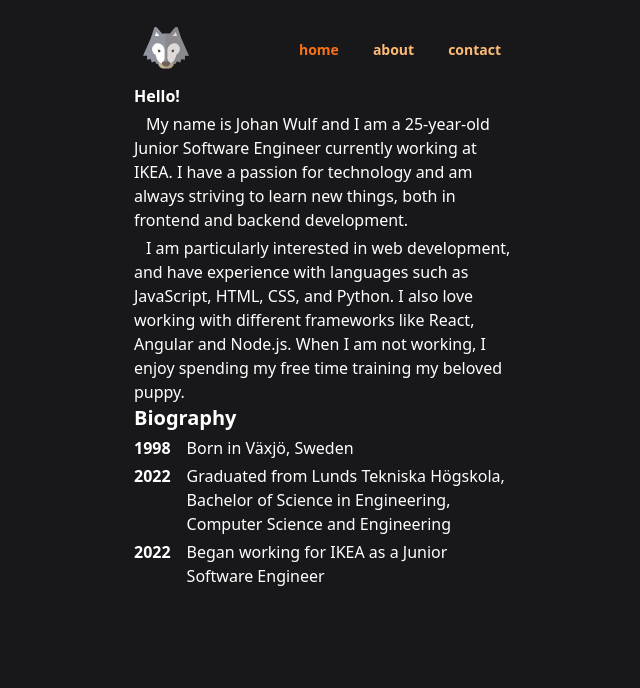
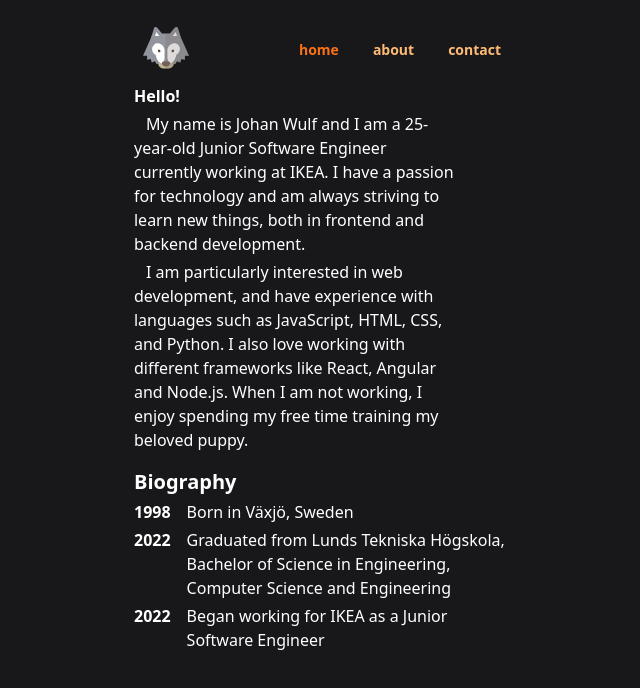
Before and after one commit to johanwulf/johanwulf.github.io, a React (Vite) app: page / in a window 1280 px wide. Shown: the top 688 px of the page, without its empty margins (310-950 px from the left). Built offline with nearby package versions, Linux system fonts and the light colour scheme.

Commit message:
styling changes

```diff
--- a/src/App.tsx
+++ b/src/App.tsx
@@ -20,7 +20,7 @@ function App() {
     setFade(true);
     setTimeout(() => {
       setFade(false);
-    }, 500);
+    }, 300);
   };
 
   const handleLogoClick = () => {
@@ -29,16 +29,6 @@ function App() {
     setTimeout(() => {
       setShowChat(false);
     }, 1000);
-  };
-
-  const handleButtonClick = (input: string) => {
-    switch (input) {
-      case "linkedin":
-        break;
-
-      default:
-        break;
-    }
   };
 
   return (
@@ -87,28 +77,31 @@ function App() {
             </button>
           </div>
         </div>
-        <div>
         <div
-            className={`flex flex-col gap-1 transition-all duration-500 ease-in-out absolute w-96 opacity-100 text-white`}
+          className={`flex flex-col gap-1 transition-all duration-500 ease-in-out w-80 opacity-100 text-white mb-4`}
         >
           <p className="text-l font-semibold">Hello!</p>
           <div className="indent-3">
             My name is Johan Wulf and I am a 25-year-old Junior Software
-              Engineer currently working at IKEA. I have a passion for
-              technology and am always striving to learn new things, both in
-              frontend and backend development.
+            Engineer currently working at IKEA. I have a passion for technology
+            and am always striving to learn new things, both in frontend and
+            backend development.
           </div>
           <div className="indent-3">
-              I am particularly interested in web development, and have
-              experience with languages such as JavaScript, HTML, CSS, and
-              Python. I also love working with different frameworks like React,
-              Angular and Node.js. When I am not working, I enjoy spending my
-              free time training my beloved puppy.
+            I am particularly interested in web development, and have experience
+            with languages such as JavaScript, HTML, CSS, and Python. I also
+            love working with different frameworks like React, Angular and
+            Node.js. When I am not working, I enjoy spending my free time
+            training my beloved puppy.
           </div>
         </div>
+        <div>
+          {view === View.HOME && (
             <div
-            className={`flex flex-col gap-1 transition-all duration-500 ease-in-out absolute w-96 mt-80 ${
-              view === View.HOME && fade === false ? "opacity-100" : "opacity-0"
+              className={`flex flex-col gap-1 transition-all duration-500 ease-in-out w-96 ${
+                view === View.HOME && fade === false
+                  ? "opacity-100"
+                  : "opacity-0"
               }`}
             >
               <h1 className="text-xl text-white font-bold">Biography</h1>
@@ -130,9 +123,10 @@ function App() {
                 </p>
               </div>
             </div>
-
+          )}
+          {view === View.ABOUT && (
             <div
-            className={`flex flex-col gap-1 transition-all duration-500 ease-in-out absolute w-96 mt-80 ${
+              className={`flex flex-col gap-1 transition-all duration-500 ease-in-out w-96 ${
                 view === View.ABOUT && fade === false
                   ? "opacity-100"
                   : "opacity-0"
@@ -152,9 +146,11 @@ function App() {
                 <p className="text-white">Lorem ipsum bla bla bla</p>
               </div>
             </div>
+          )}
 
+          {view === View.CONTACT && (
             <div
-            className={`flex flex-col gap-2 transition-all duration-500 ease-in-out absolute w-96 mt-80 ${
+              className={`flex flex-col gap-2 transition-all duration-500 ease-in-out w-96 ${
                 view === View.CONTACT && fade === false
                   ? "opacity-100"
                   : "opacity-0"
@@ -182,6 +178,7 @@ function App() {
                 <p className="text-white">johan@wulf.gg</p>
               </a>
             </div>
+          )}
         </div>
       </div>
     </>
```
Lines whose indentation alone changed are shown as unchanged.
